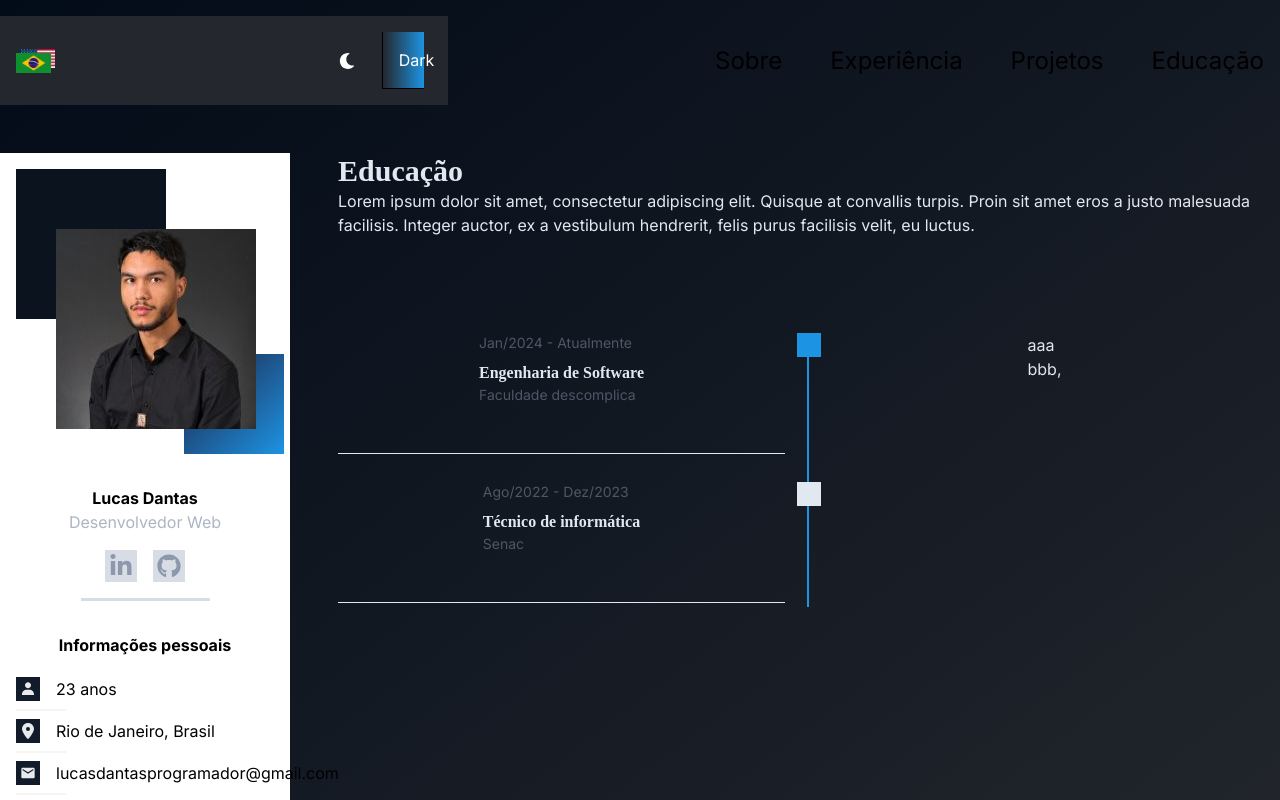
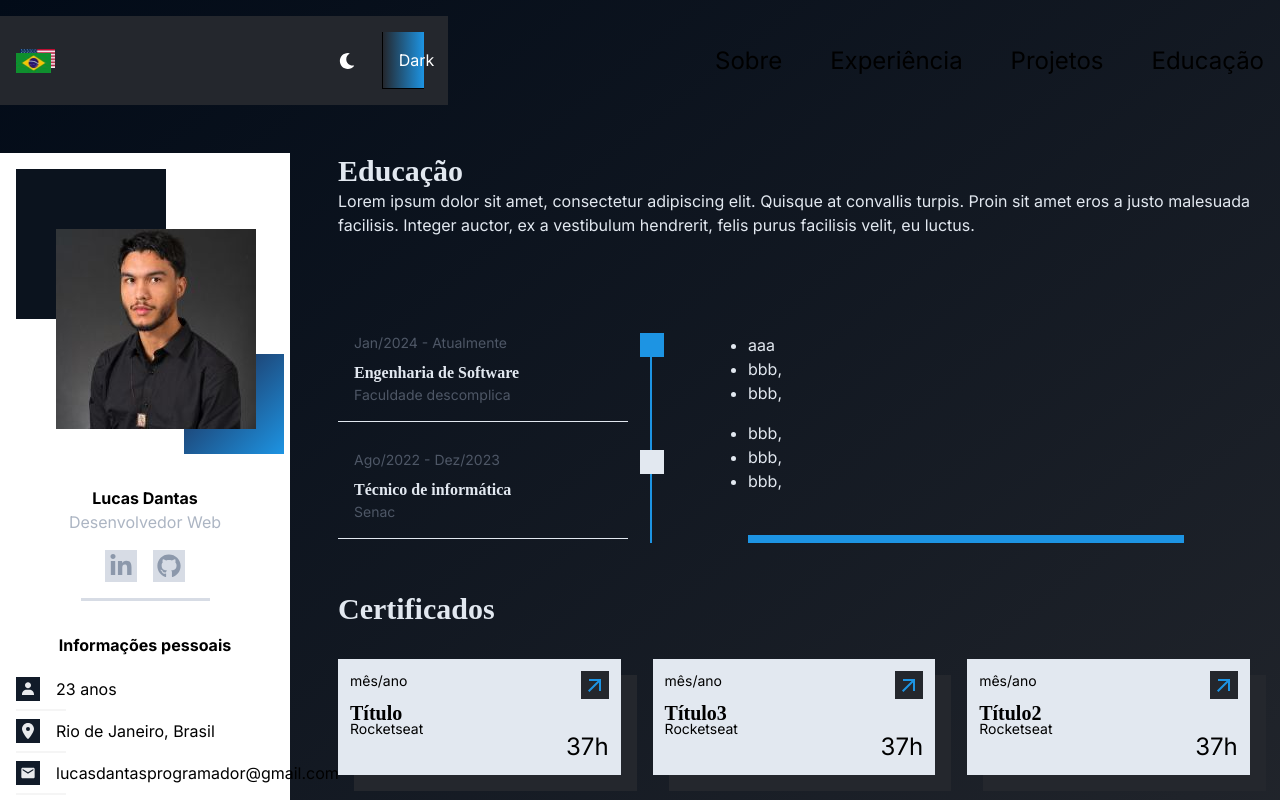
Before and after one commit to lucassdantas/portfolio, a Next.js app: page /educacao in a window 1280 px wide. Shown: the top 800 px of the page. Built offline with nearby package versions, Linux system fonts and the light colour scheme; a web font is replaced by a local one.

Commit message:
build certifications card

```diff
--- a/src/app/educacao/components/CertificateCard/index.tsx
+++ b/src/app/educacao/components/CertificateCard/index.tsx
@@ -1,7 +1,27 @@
+import { Title } from '@/components/Title'
+import { Certificate } from '@/types/certificatesType'
+import Link from 'next/link'
 import React from 'react'
+import { MdArrowOutward } from 'react-icons/md'
 
-export const CertificateCard = () => {
+interface CertificateCardProps{
+  certificate:Certificate
+}
+export const CertificateCard = ({certificate}:CertificateCardProps) => {
   return (
-    <div>CertificateCard</div>
+    <div className='relative bg-base_1-a0 text-black p-3 lg:w-[30%]'>
+      <div className='absolute bg-base_2-c1 w-full h-full -z-10 -bottom-4 -right-4'></div>
+      <div className='flex justify-between'>
+        <span className='text-sm'>{certificate.period}</span>
+        {certificate.url&&
+          <Link href={certificate.url} target='_blank' className='bg-base_2-c1 p-[2px]'>
+            <MdArrowOutward className='text-primary-blue  text-2xl'/>
+          </Link>
+        }
+      </div>
+      <Title tag={'h3'} className='font-bold text-xl -mb-2'>{certificate.title}</Title>
+      <p className='-mb-2 text-sm'>{certificate.institution}</p>
+      <p className='text-right w-full text-2xl'>{certificate.hours}h</p>
+    </div>
   )
 }
--- a/src/app/educacao/components/EducationAccordion/index.tsx
+++ b/src/app/educacao/components/EducationAccordion/index.tsx
@@ -17,27 +17,27 @@ export const EducationAccordion = () => {
 
   return (
     <div className="relative flex">
-      <div className='w-1/2 relative'>
+      <div className='w-1/3 relative'>
         <div className="flex flex-col gap-6">
           <div className="absolute right-0 top-0 h-full border-l-2 border-primary-blue"></div>
           {educations.map((experience, index) => {
             const isExpanded = expandedIndex === index;
             return (
               <div key={'i1'+index} className=" pr-6 ">
-                <div className="flex flex-col justify-between items-center pr-2 pl-2 pb-4">
+                <div className="flex flex-col items-start pr-2 pl-4">
                   <AccordionSquare isExpanded={isExpanded} index={index} toggleAccordion={toggleAccordion}/>
                   <AccordionHeader title={experience.course} index={index} period={experience.period} company={experience.institution} toggleAccordion={toggleAccordion} isExpanded={isExpanded}/>
                 </div>
-                <hr className='w-full border-base_1-a0 mt-4 mb-1'></hr>
+                <hr className='w-full border-base_1-a0  mb-1'></hr>
               </div>
             );
           })}
         </div>
       </div>
 
-      <div className='w-1/2 flex justify-center'>
-        <ul>
-        {currentContent.map((content, i) => (<li key={i} className=''>{content}</li>))}
+      <div className='w-2/3 px-24 flex justify-center'>
+        <ul className='border-b-8 border-primary-blue w-full list-disc  '>
+          {currentContent.map((content, i) => (<li key={i} className={`${(i+1)%3===0&&i!==0? 'mb-4':''}`}>{content}</li>))}
         </ul>
       </div>
     </div>
--- a/src/app/educacao/page.tsx
+++ b/src/app/educacao/page.tsx
@@ -1,17 +1,27 @@
+import { CertificateCard } from '@/app/educacao/components/CertificateCard'
 import { EducationAccordion } from '@/app/educacao/components/EducationAccordion'
 import { Section } from '@/components/Section'
 import { Title } from '@/components/Title'
+import { certifications } from '@/utils/certifications'
 import React from 'react'
 
 export default function Education () {
   return (
-    <Section limiterClassname='relative  h-full' className=' text-base_1-a0'>
+    <Section limiterClassname='h-full' className=' text-base_1-a0'>
       <div className='mb-24'>
         <Title tag='h1' className='font-extrabold'>Educação</Title>
         <p className=''>Lorem ipsum dolor sit amet, consectetur adipiscing elit. Quisque at convallis turpis. Proin sit amet eros a justo malesuada facilisis. Integer auctor, ex a vestibulum hendrerit, felis purus facilisis velit, eu luctus.</p>
       </div>
+      <div className='mb-12'>
+        <EducationAccordion/>
+      </div>
       <div>
-        <EducationAccordion/>
+        <Title tag={'h2'} className='text-3xl font-bold mb-8'>Certificados</Title>
+        <div className="flex gap-x-8 gap-y-12 flex-wrap">
+          {certifications.map((certificate, i) => (
+            <CertificateCard certificate={certificate} key={i}/>
+          ))}
+        </div>
       </div>
     </Section>
   )
--- a/src/types/certificatesType.d.ts
+++ b/src/types/certificatesType.d.ts
@@ -2,6 +2,6 @@ export interface Certificate {
   period:string;
   url?:string;
   title:string;
-  description:string;
+  institution:string;
   hours:number
 }
--- /dev/null
+++ b/src/utils/certifications.ts
@@ -0,0 +1,46 @@
+import { Certificate } from "@/types/certificatesType";
+
+export const certifications:Certificate[] = [
+  {
+    period:'mês/ano',
+    title:'Título',
+    url:'aaaaa',
+    institution:'Rocketseat',
+    hours:37
+  },
+  {
+    period:'mês/ano',
+    title:'Título3',
+    url:'aaaaa',
+    institution:'Rocketseat',
+    hours:37
+  },
+  {
+    period:'mês/ano',
+    title:'Título2',
+    url:'aaaaa',
+    institution:'Rocketseat',
+    hours:37
+  },
+  {
+    period:'mês/ano',
+    title:'Título2',
+    url:'aaaaa',
+    institution:'Rocketseat',
+    hours:37
+  },
+  {
+    period:'mês/ano',
+    title:'Título2',
+    url:'aaaaa',
+    institution:'Rocketseat',
+    hours:37
+  },
+  {
+    period:'mês/ano',
+    title:'Título2',
+    url:'aaaaa',
+    institution:'Rocketseat',
+    hours:37
+  },
+]
--- a/src/utils/educations.ts
+++ b/src/utils/educations.ts
@@ -7,7 +7,11 @@ export const educations:Education[] = [
     institution:'Faculdade descomplica',
     descriptionList:[
       'aaa',
-      'bbb,'
+      'bbb,',
+      'bbb,',
+      'bbb,',
+      'bbb,',
+      'bbb,',
     ],
   },
   {
```
